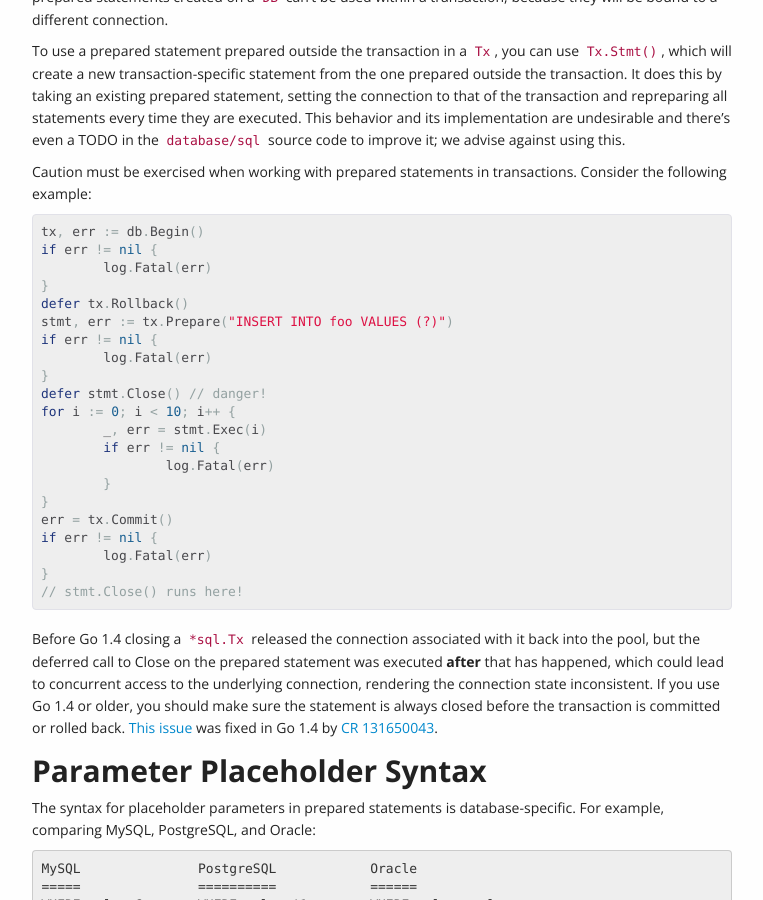
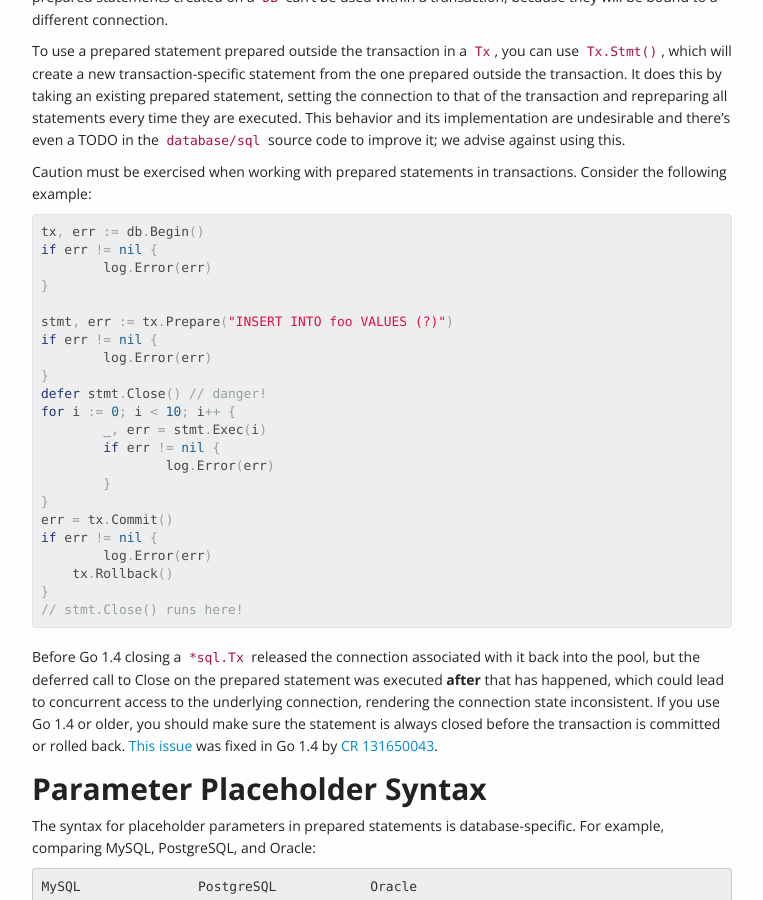
Before and after one commit to VividCortex/go-database-sql-tutorial, a Jekyll site: the page built from prepared.md, in a window 1280 px wide and 900 px high, scrolled down 1228 px. Shown: the whole window, without its empty margins (378-1141 px from the left). Built offline with Jekyll 4.4.1, drawn with Linux system fonts in a browser that asks for light colours.

Commit message:
Update to preapare

```diff
--- a/prepared.md
+++ b/prepared.md
@@ -89,23 +89,24 @@ transactions. Consider the following example:
 <pre class="prettyprint lang-go">
 tx, err := db.Begin()
 if err != nil {
-	log.Fatal(err)
+	log.Error(err)
 }
-defer tx.Rollback()
+
 stmt, err := tx.Prepare("INSERT INTO foo VALUES (?)")
 if err != nil {
-	log.Fatal(err)
+	log.Error(err)
 }
 defer stmt.Close() // danger!
 for i := 0; i < 10; i++ {
 	_, err = stmt.Exec(i)
 	if err != nil {
-		log.Fatal(err)
+		log.Error(err)
 	}
 }
 err = tx.Commit()
 if err != nil {
-	log.Fatal(err)
+	log.Error(err)
+    tx.Rollback()
 }
 // stmt.Close() runs here!
 </pre>
```
